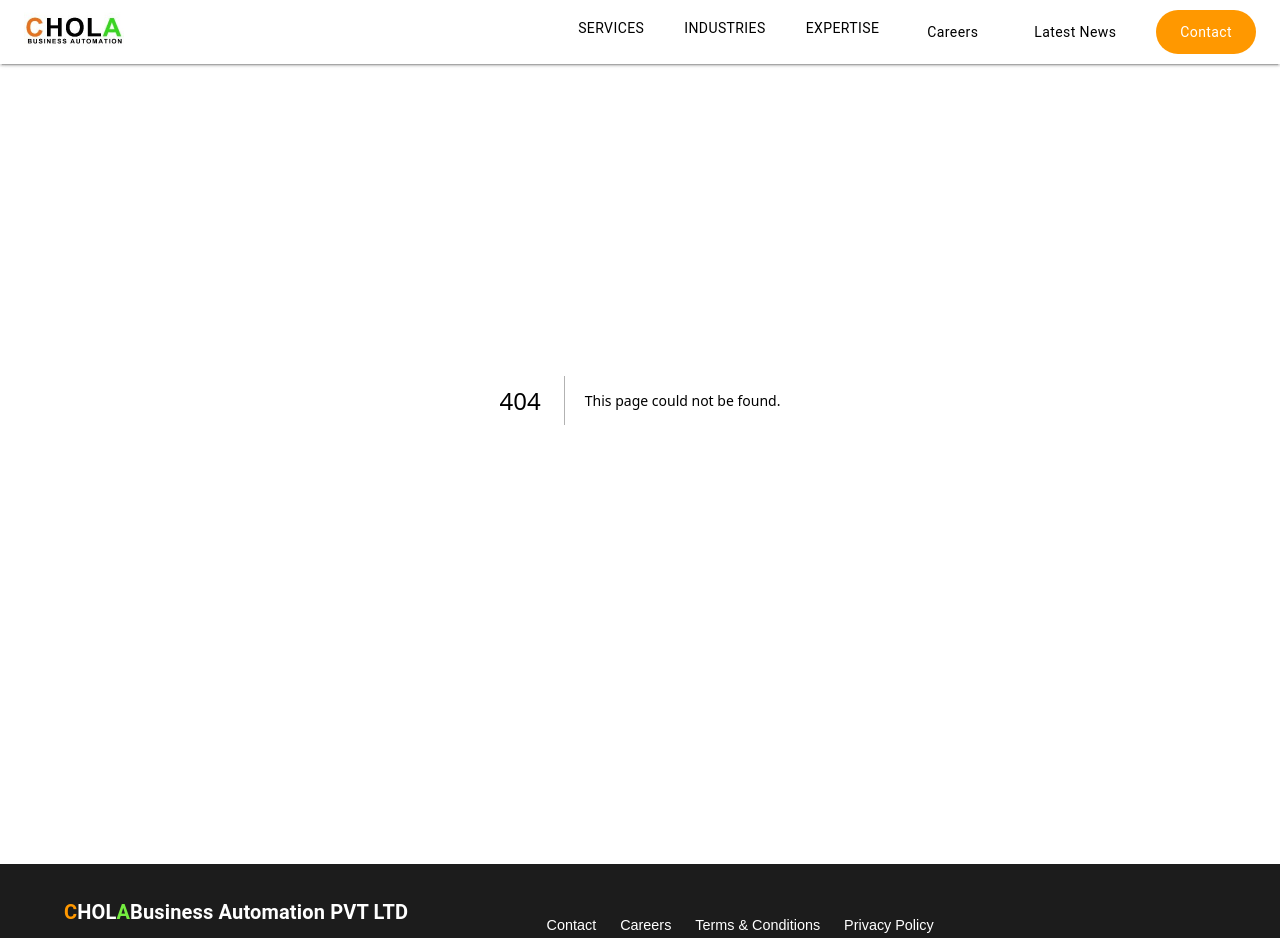
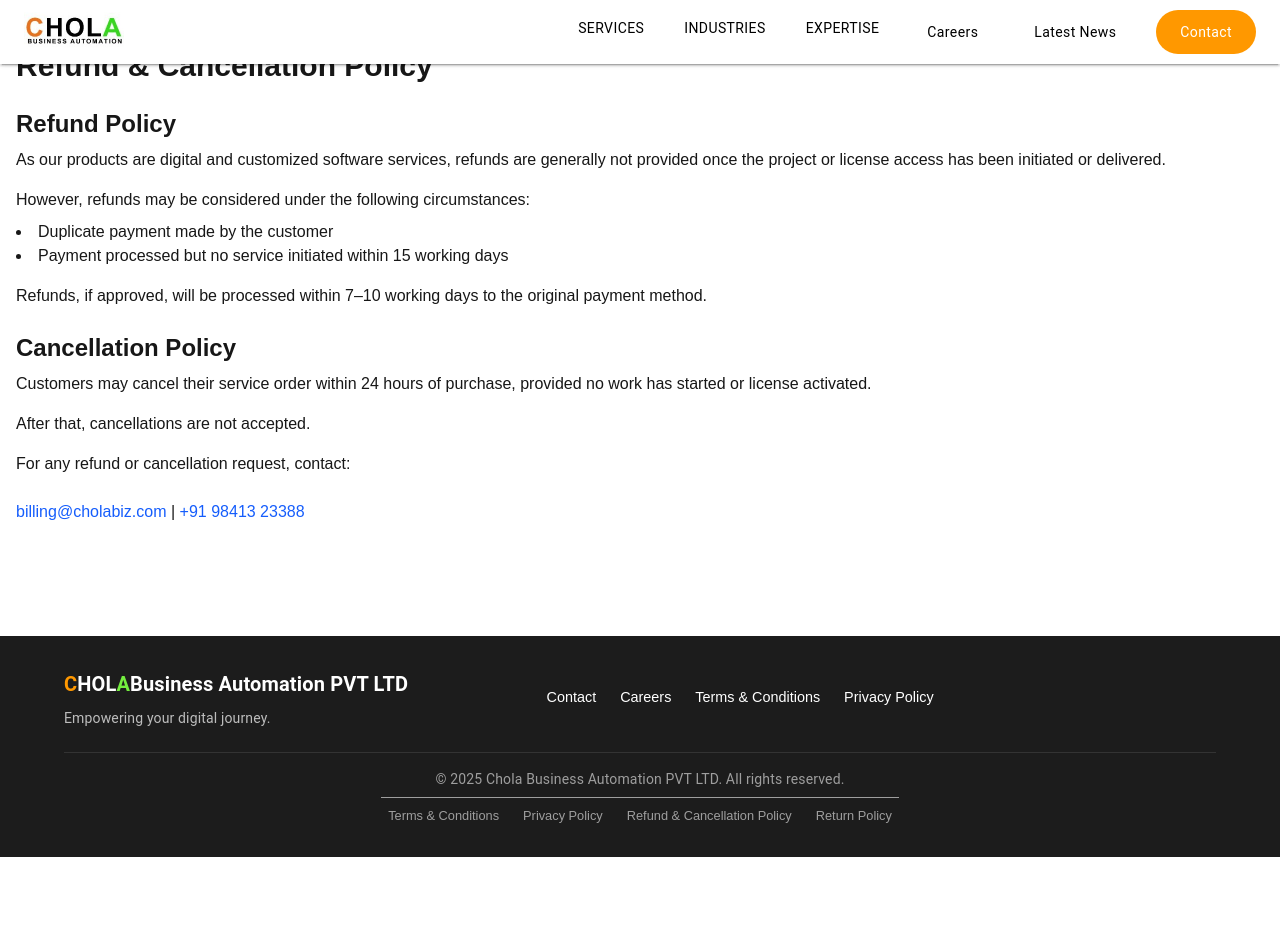
Before and after one commit to rajanalibabaa/chola_Landingpage, a Next.js app: page /refund-cancellation-policy in a window 1280 px wide. Before the commit this address had no page. Shown: the top 938 px of the page. After the commit the page ends 857 px from the top, so only its background shows below. Built offline with nearby package versions, Linux system fonts and the light colour scheme; some icons are missing.

Commit message:
return and cancelation content

```diff
--- /dev/null
+++ b/src/app/refund-cancellation-policy/page.jsx
@@ -0,0 +1,30 @@
+export default function Page() {
+	return (
+		<main className="container mx-auto py-12 px-4">
+			<h1 className="text-3xl font-bold mb-4">Refund & Cancellation Policy</h1>
+
+			<h2 className="text-2xl font-semibold mt-6 mb-2">Refund Policy</h2>
+			<p className="mb-4">
+				As our products are digital and customized software services, refunds are generally not
+				provided once the project or license access has been initiated or delivered.
+			</p>
+			<p className="mb-2">However, refunds may be considered under the following circumstances:</p>
+			<ul className="list-disc list-inside mb-4">
+				<li>Duplicate payment made by the customer</li>
+				<li>Payment processed but no service initiated within 15 working days</li>
+			</ul>
+			<p className="mb-6">Refunds, if approved, will be processed within 7–10 working days to the original payment method.</p>
+
+			<h2 className="text-2xl font-semibold mt-6 mb-2">Cancellation Policy</h2>
+			<p className="mb-4">Customers may cancel their service order within 24 hours of purchase, provided no work has started or license activated.</p>
+			<p className="mb-4">After that, cancellations are not accepted.</p>
+
+			<p className="mb-6">For any refund or cancellation request, contact:</p>
+			<p>
+				<a href="mailto:billing@cholabiz.com" className="text-blue-600">billing@cholabiz.com</a>
+				{' '}|{' '}
+				<a href="tel:+919841323388" className="text-blue-600">+91 98413 23388</a>
+			</p>
+		</main>
+	)
+}
--- /dev/null
+++ b/src/app/return-policy/page.jsx
@@ -0,0 +1,27 @@
+export default function Page() {
+	return (
+		<main className="container mx-auto py-12 px-4">
+			<h1 className="text-3xl font-bold mb-4">Return Policy</h1>
+
+			<p className="mb-4">
+				Since CholaBiz offers digital software products and IT services, there are no physical goods to return.
+			</p>
+			<p className="mb-4">
+				Once the digital license or access credentials have been issued, the service is considered delivered and
+				non-returnable.
+			</p>
+			<p className="mb-4">
+				In case of any technical issues, our team will provide rectification or replacement within the warranty/support period.
+			</p>
+
+			<p className="mt-6">
+				For support or questions about delivery, licensing, or technical issues, contact:
+			</p>
+			<p className="mt-2">
+				<a href="mailto:billing@cholabiz.com" className="text-blue-600">billing@cholabiz.com</a>
+				{' '}|{' '}
+				<a href="tel:+919841323388" className="text-blue-600">+91 98413 23388</a>
+			</p>
+		</main>
+	)
+}
--- a/src/components/Navbar/Footer.jsx
+++ b/src/components/Navbar/Footer.jsx
@@ -144,10 +144,58 @@
           textAlign: "center",
         }}
       >
-        <Typography variant="body2" color="grey.500">
+        <Box>
+        <Typography variant="body2" color="grey.500" mb={1}>
           &copy; {new Date().getFullYear()} Chola Business Automation PVT LTD. All
           rights reserved.
         </Typography>
+       <Box  width={{ xs: "100%", md: "45%" }} sx={{  textAlign: "center", margin: "0 auto" ,color:"grey.500"}}>
+         <hr />
+         </Box>
+
+          <Stack
+            direction={{ xs: "column", sm: "row" }}
+            spacing={{ xs: 1, sm: 2, md: 3 }}
+            justifyContent={{ xs: "center", md: "flex-ceter" }}
+            alignItems="center"
+            sx={{ flexWrap: "wrap" ,mt:1}}
+          >
+               <Link
+              href="/terms"
+              color="grey.500"
+              underline="hover"
+              sx={{  fontSize: "0.8rem" }}
+            >
+             Terms & Conditions
+            </Link>
+                        <Link
+              href="/privacy-policy"
+              color="grey.500"
+              underline="hover"
+              sx={{  fontSize: "0.8rem" }}
+            >
+              Privacy Policy
+            </Link>
+                  <Link
+              href="/refund-cancellation-policy"
+              color="grey.500"
+              underline="hover"
+              sx={{  fontSize: "0.8rem" }}
+            >
+               Refund & Cancellation Policy
+            </Link>
+                  <Link
+              href="/return-policy"
+              color="grey.500"
+              underline="hover"
+              sx={{ fontSize: "0.8rem" }}
+            >
+              Return Policy
+            </Link>
+
+     </Stack>
+        </Box>
+
       </Box>
     </Box>
   );
```
